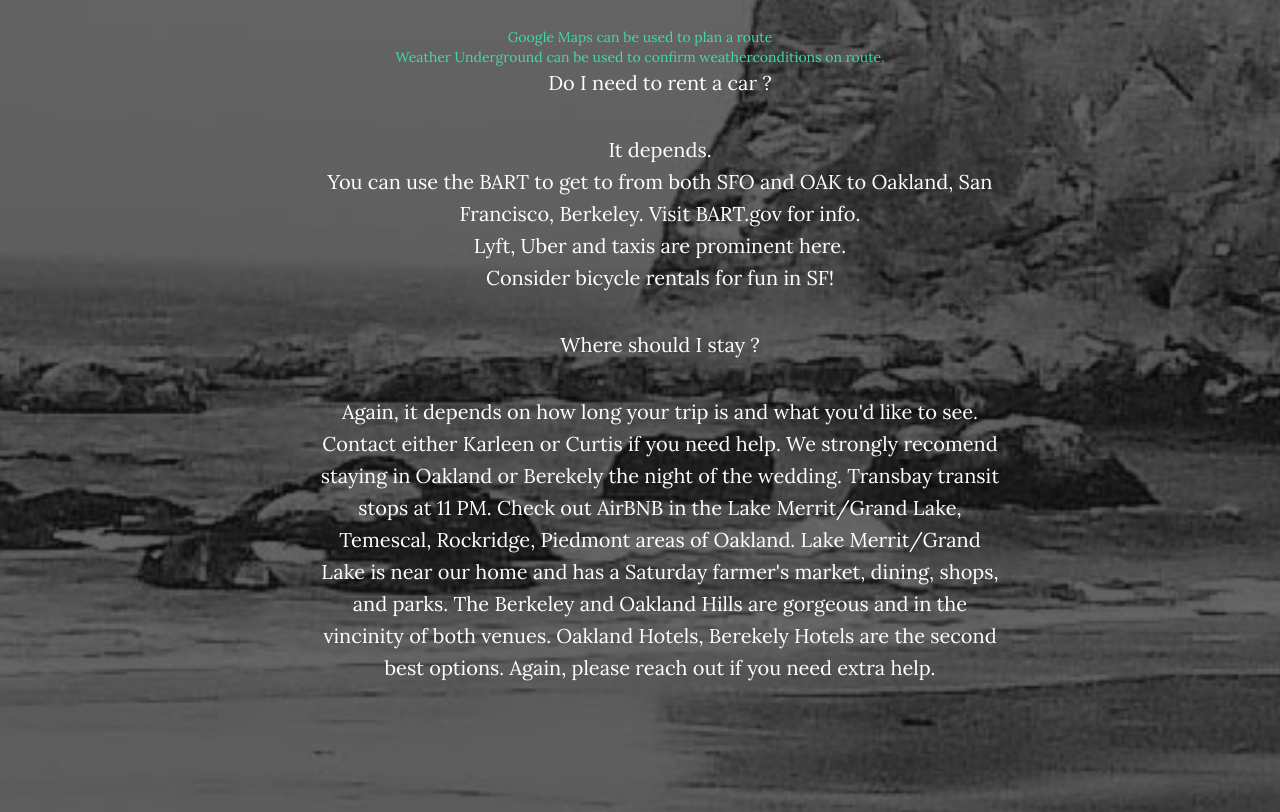
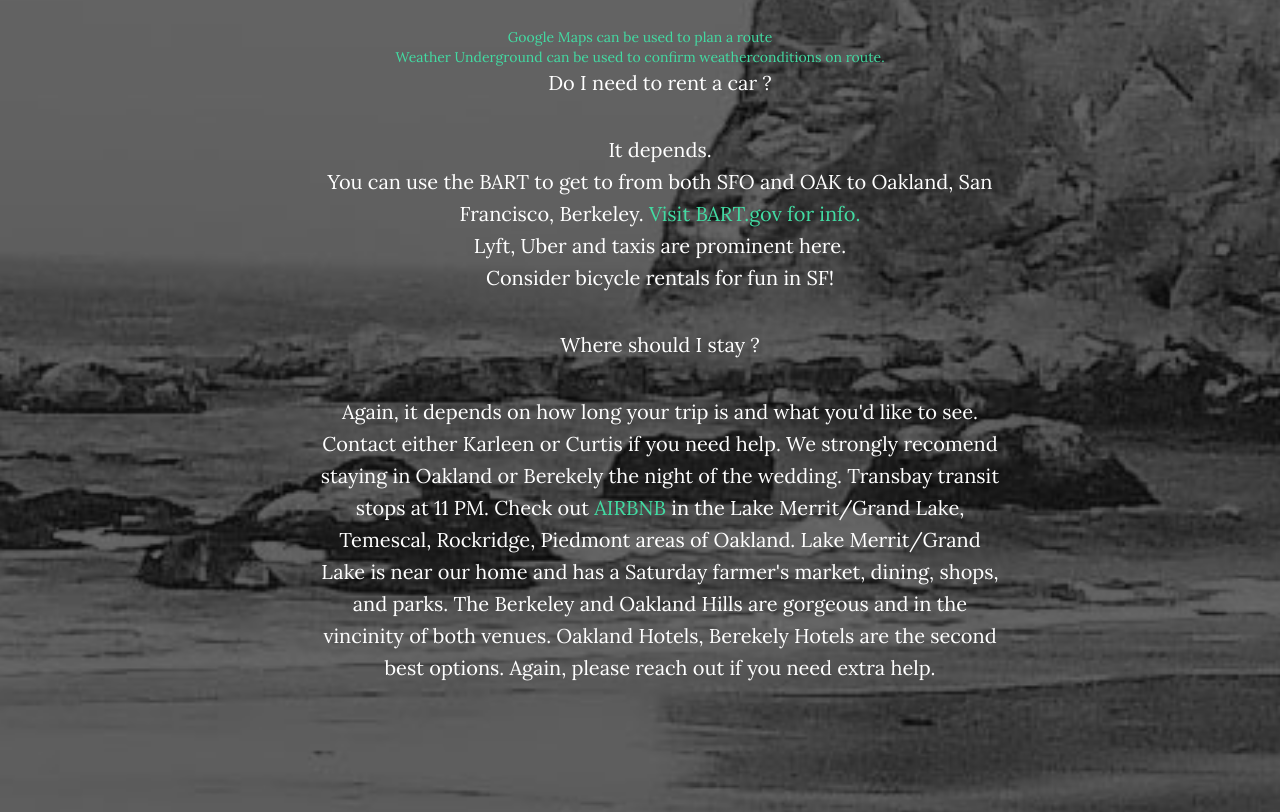
Before and after one commit to robotarmy/wedding, a website: page index.html in a window 1280 px wide. Shown: the part 2108-2920 px from the top of the page. Drawn offline with nearby package versions, Linux system fonts and the light colour scheme; some packages are replaced by stand-ins of ours.

Commit message:
Update index.html

```diff
--- a/index.html
+++ b/index.html
@@ -133,7 +133,8 @@
 
                                 <p>It depends.
                                     <br/>
-                        You can use the BART to get to from both SFO and OAK to Oakland, San Francisco, Berkeley. Visit BART.gov for info.
+                        You can use the BART to get to from both SFO and OAK to Oakland, San Francisco, Berkeley.
+                                    <a href="//bart.gov"> Visit BART.gov for info.</a>
                                     <br/>
 
                         Lyft, Uber and taxis are prominent here.
@@ -146,7 +147,7 @@
                         <p>
                         Again, it depends on how long your trip is and what you'd like to see. Contact either Karleen or Curtis if you need help.
                         We strongly recomend staying in Oakland or Berekely the night of the wedding. Transbay transit stops at 11 PM.
-                        Check out AirBNB in the Lake Merrit/Grand Lake, Temescal, Rockridge, Piedmont areas of Oakland.
+                            Check out <a href="//AirBNB.com">AIRBNB</a> in the Lake Merrit/Grand Lake, Temescal, Rockridge, Piedmont areas of Oakland.
                         Lake Merrit/Grand Lake is near our home and has a Saturday farmer's market, dining, shops, and parks.
                         The Berkeley and Oakland Hills are gorgeous and in the vincinity of both venues.
                         Oakland Hotels, Berekely Hotels are the second best options. Again, please reach out if you need extra help.
@@ -164,6 +165,7 @@
             <div class="col-lg-8 col-lg-offset-2">
                 <h2>KC Favorites</h2>
                 <p></p>
+                  <!-- Favorites Section
                 <p><a href="mailto:feedback@startbootstrap.com">feedback@startbootstrap.com</a>
                 </p>
                 <ul class="list-inline banner-social-buttons">
@@ -177,6 +179,7 @@
                         <a href="https://plus.google.com/+Startbootstrap/posts" class="btn btn-default btn-lg"><i class="fa fa-google-plus fa-fw"></i> <span class="network-name">Google+</span></a>
                     </li>
                 </ul>
+                -->
             </div>
         </div>
     </section>
```
